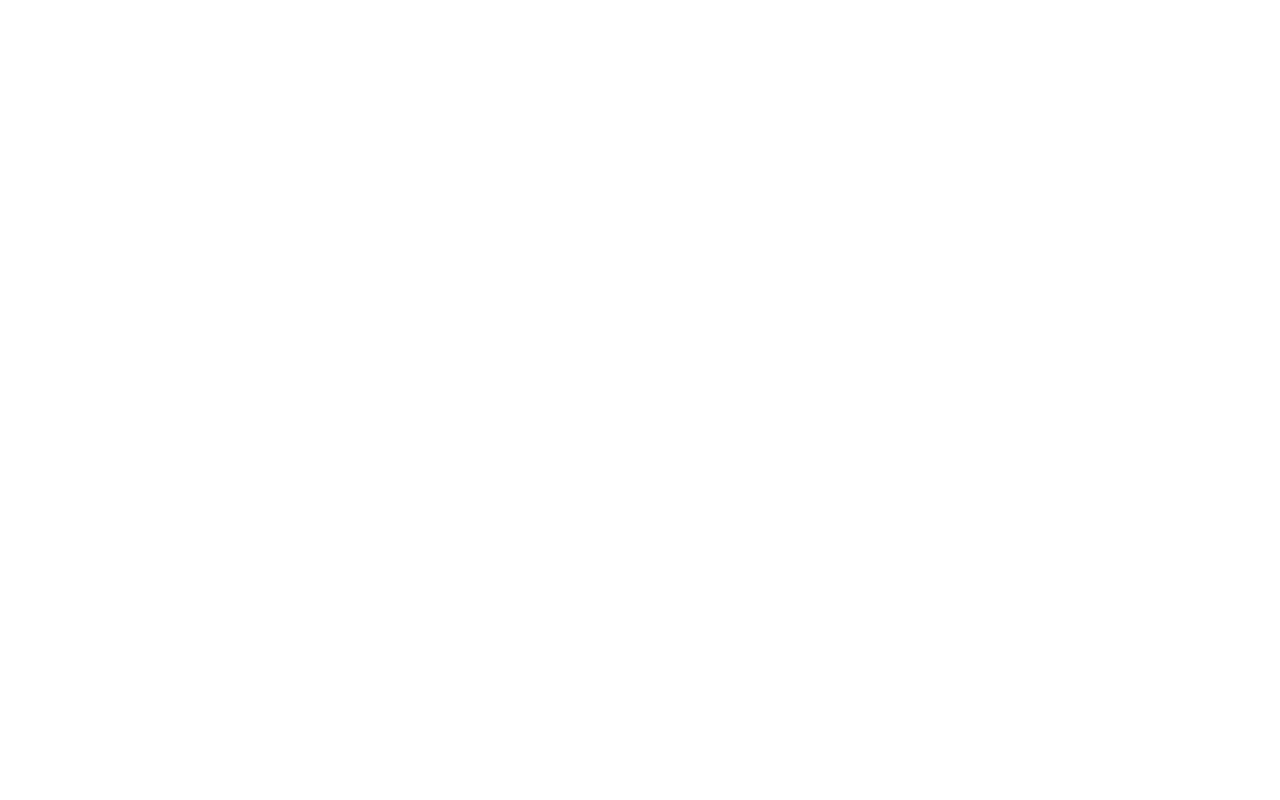
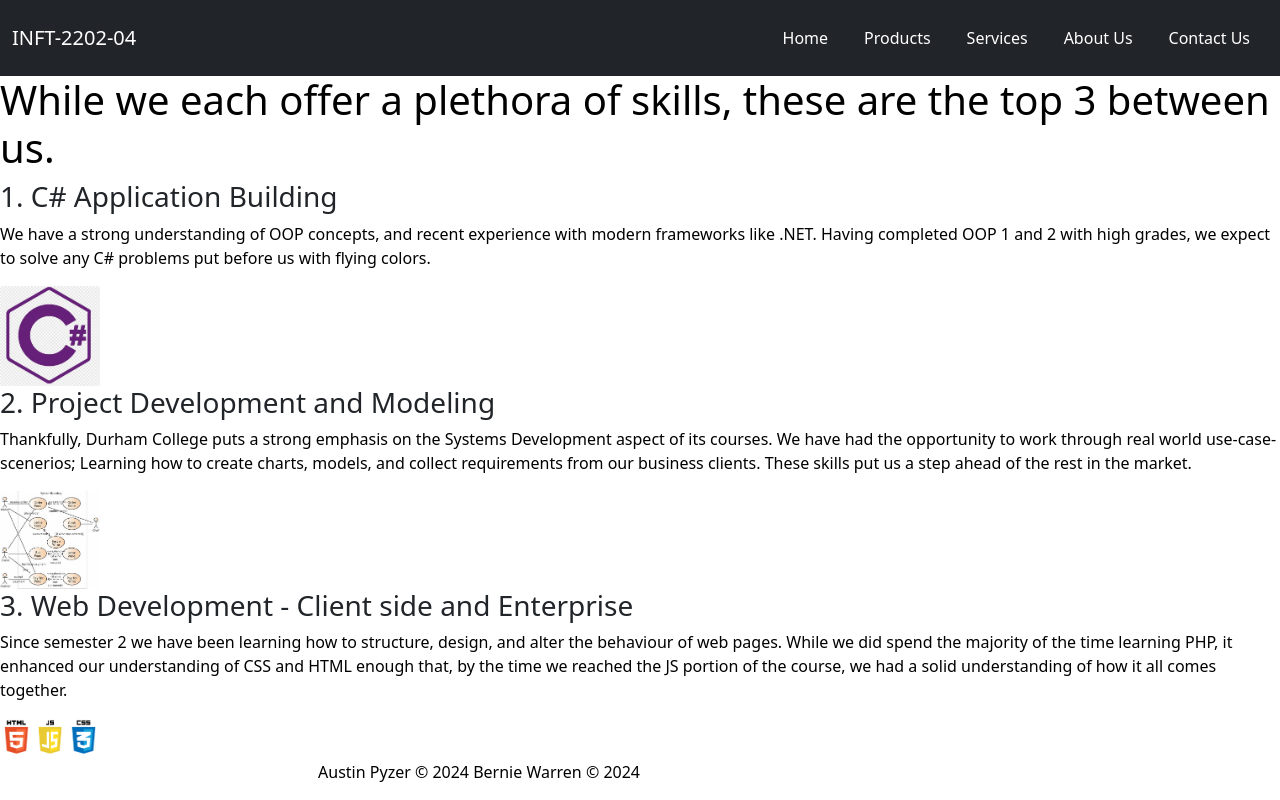
Before and after one commit to HawksP07/CSSLab1, a website: page services.html in a window 1280 px wide. Drawn offline with nearby package versions, Linux system fonts and the light colour scheme.

Commit message:
Creating content for the other pages.
Filling pages with HTML content and styling the images/text with appropriate classes.

```diff
--- a/services.html
+++ b/services.html
@@ -0,0 +1,77 @@
+<!DOCTYPE html>
+<html lang="en">
+  <head>
+    <meta charset="UTF-8">
+    <meta name="viewport" content="width=device-width, initial-scale=1.0">
+    <meta description="Lab 1 Projects." author="Austin and Bernie">
+    <meta http-equiv="X-UA-Compatible" content="ie=edge">
+    <title>INFT-2202-04 Projects - Austin, Bernie</title>
+    <!-- Script Link -->
+    <script src="./scripts/scripts.js"></script>
+    <script src="./node_modules/bootstrap/dist/js/bootstrap.bundle.min.js"></script>
+    <!-- Stylesheet link -->
+    <link rel="stylesheet" href="./style/style.css">
+    <!-- Bootstrap CSS link -->
+    <link rel="stylesheet" href="./node_modules/bootstrap/dist/css/bootstrap.min.css">
+  </head>
+    <!-- Bootstrap nav bar  -->
+    <nav class="navbar navbar-expand-lg navbar-light bg-dark">
+      <div class="container-fluid">
+        <a class="navbar-brand" href="#">INFT-2202-04</a>
+        <button class="navbar-toggler" type="button" data-toggle="collapse" data-target="#navbarNav" aria-controls="navbarNav" aria-expanded="false" aria-label="Toggle navigation">
+          <span class="navbar-toggler-icon"></span>
+        </button>
+        <div class="collapse navbar-collapse" id="navbarNav">
+          <ul class="navbar-nav ms-auto">
+            <li class="nav-item active">
+              <a class="nav-link" href="index.html">Home</a>
+            </li>
+            <li class="nav-item">
+              <a class="nav-link" href="projects.html">Products</a>
+            </li>
+            <li class="nav-item">
+              <a class="nav-link" href="services.html">Services</a>
+            </li>
+            <li class="nav-item">
+              <a class="nav-link" href="aboutus.html">About Us</a>
+            </li>
+            <li class="nav-item">
+              <a class="nav-link" href="contact.html">Contact Us</a>
+            </li>
+          </ul>
+        </div>
+      </div>
+    </nav>
+
+
+  <body>
+    <main>
+        <h1>While we each offer a plethora of skills, these are the top 3 between us.</h1>
+        <div class="proj-1">
+            <h3>1. C# Application Building</h3>
+            <p> We have a strong understanding of OOP concepts, and recent experience with modern frameworks like .NET.
+                Having completed OOP 1 and 2 with high grades, we expect to solve any C# problems
+                put before us with flying colors.
+            </p>
+            <img src="./images/C.jpg" alt="Image" class="proj-images">
+        </div>
+        <div class="proj-2">
+            <h3>2. Project Development and Modeling</h3>
+            <p> Thankfully, Durham College puts a strong emphasis on the Systems Development aspect of its courses.
+                We have had the opportunity to work through real world use-case-scenerios; Learning how to create charts, models,
+                and collect requirements from our business clients. These skills put us a step ahead of the rest in the market.
+            </p>
+            <img src="./images/usecase.jpg" alt="Image" class="proj-images">
+        </div>
+        <div class="proj-3">
+            <h3>3. Web Development - Client side and Enterprise</h3>
+            <p>Since semester 2 we have been learning how to structure, design, and alter the behaviour of web pages.
+                While we did spend the majority of the time learning PHP, it enhanced our understanding of CSS and HTML
+                enough that, by the time we reached the JS portion of the course, we had a solid understanding of how it all comes together.
+            </p>
+            <img src="./images/webd.png" alt="Image" class="proj-images">
+        </div>
+    </main>
+    <footer><p>Austin Pyzer © 2024 Bernie Warren © 2024</p></footer>
+  </body>
+</html>
--- a/style/style.css
+++ b/style/style.css
@@ -1,7 +1,7 @@
 /* A simple css stylesheet for the current open page */
 
 /* Use a dark and simple color palette */
-body {
+body.index {
     background-image: url('../images/programming.png');
     background-repeat: no-repeat;
     background-size: cover;
@@ -50,3 +50,13 @@ body {
   body p {
     color:#000000;
   }
+
+  .proj-images {
+    width: 100px;
+    height:auto;
+  }
+
+  .aboutus-images {
+    width:200px;
+    height:auto;
+  }
```
Also changed, not shown: aboutus.html (+66 -0 lines), index.html (+1 -1 lines), projects.html (+77 -0 lines), images/C.jpg (added), images/austin.jpg (added), images/bernie.jpg (added), images/cards.png (added), images/tictactoe.png (added), images/unity.jpg (added), images/usecase.jpg (added), images/webd.png (added).
